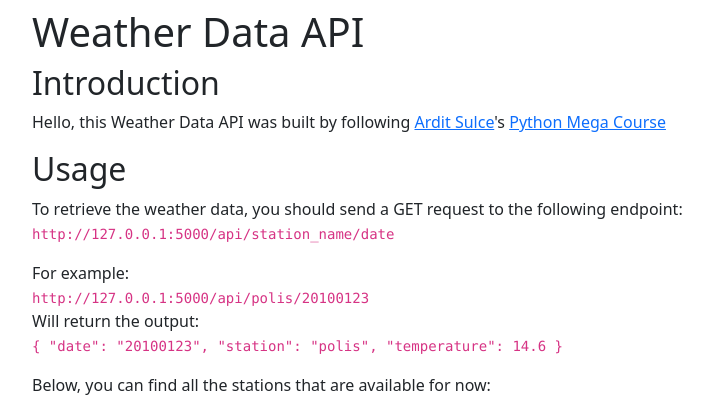
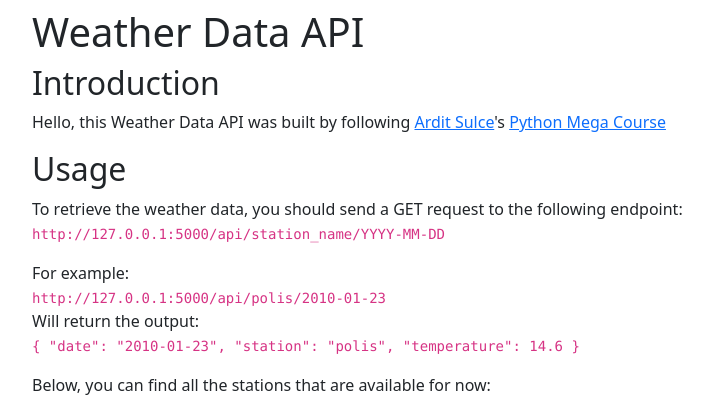
Before and after one commit to bpekalp/Python-Course, a Flask app: template 6_weatherAPI/templates/home.html in a window 1280 px wide. Shown: the part 56-469 px from the top of the page, without its empty margins (50-763 px from the left). Run offline with Flask 3, Linux system fonts and the light colour scheme; the template is opened without the code that fills it, so the values that code supplies are empty.

Commit message:
Update date format

```diff
--- a/6_weatherAPI/main.py
+++ b/6_weatherAPI/main.py
@@ -28,11 +28,13 @@ def getTemperature(_station, _date):
 
     fileToRead = "TG_STAID" + str(station).zfill(6) + ".txt"
 
-    df = pd.read_csv(f"6_weatherAPI/weatherData/{fileToRead}", skiprows=20)
+    df = pd.read_csv(
+        f"6_weatherAPI/weatherData/{fileToRead}", skiprows=20, parse_dates=["    DATE"]
+    )
     df.columns = df.columns.str.strip()
     df = df.apply(lambda x: x.str.strip() if x.dtype == "object" else x)
 
-    temperature = df.loc[df["DATE"] == int(_date)]["TG"].squeeze() / 10.0
+    temperature = df.loc[df["DATE"] == _date]["TG"].squeeze() / 10.0
 
     return temperature
 
--- a/6_weatherAPI/templates/home.html
+++ b/6_weatherAPI/templates/home.html
@@ -44,15 +44,15 @@
             <p>
                 To retrieve the weather data, you should send a GET request to the
                 following endpoint: <br>
-                <code> http://127.0.0.1:5000/api/station_name/date </code>
+                <code> http://127.0.0.1:5000/api/station_name/YYYY-MM-DD </code>
             </p>
             <p>
                 For example: <br>
-                <code> http://127.0.0.1:5000/api/polis/20100123 </code> <br>
+                <code> http://127.0.0.1:5000/api/polis/2010-01-23 </code> <br>
                 Will return the output: <br>
                 <code>
                     {
-                        "date": "20100123",
+                        "date": "2010-01-23",
                         "station": "polis",
                         "temperature": 14.6
                       }
```
